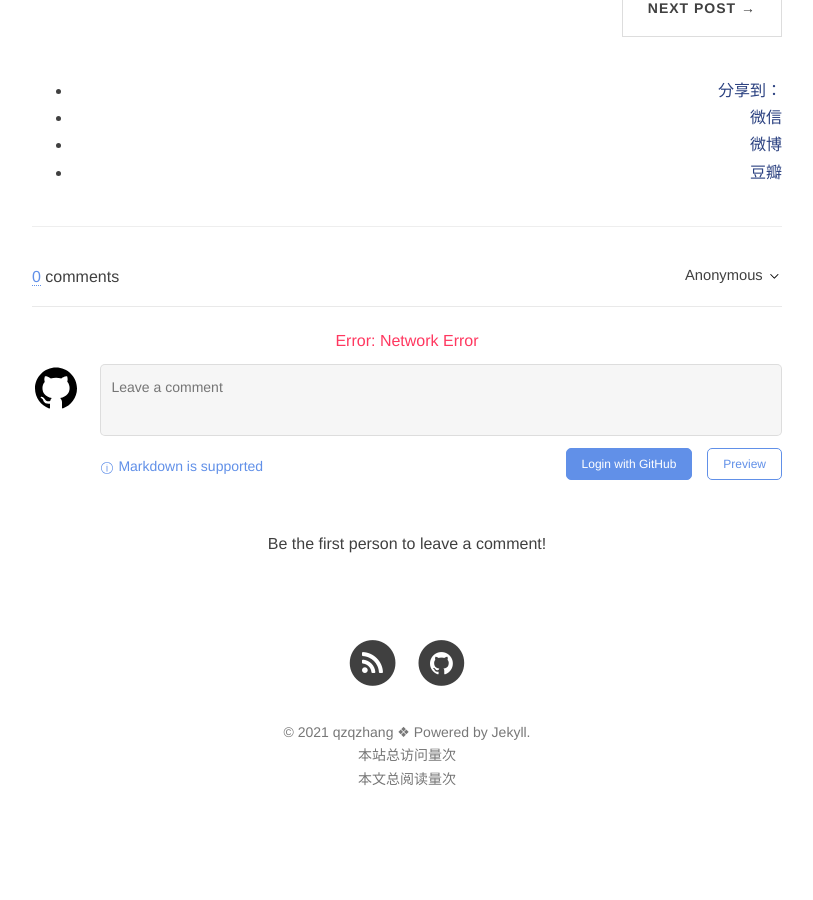
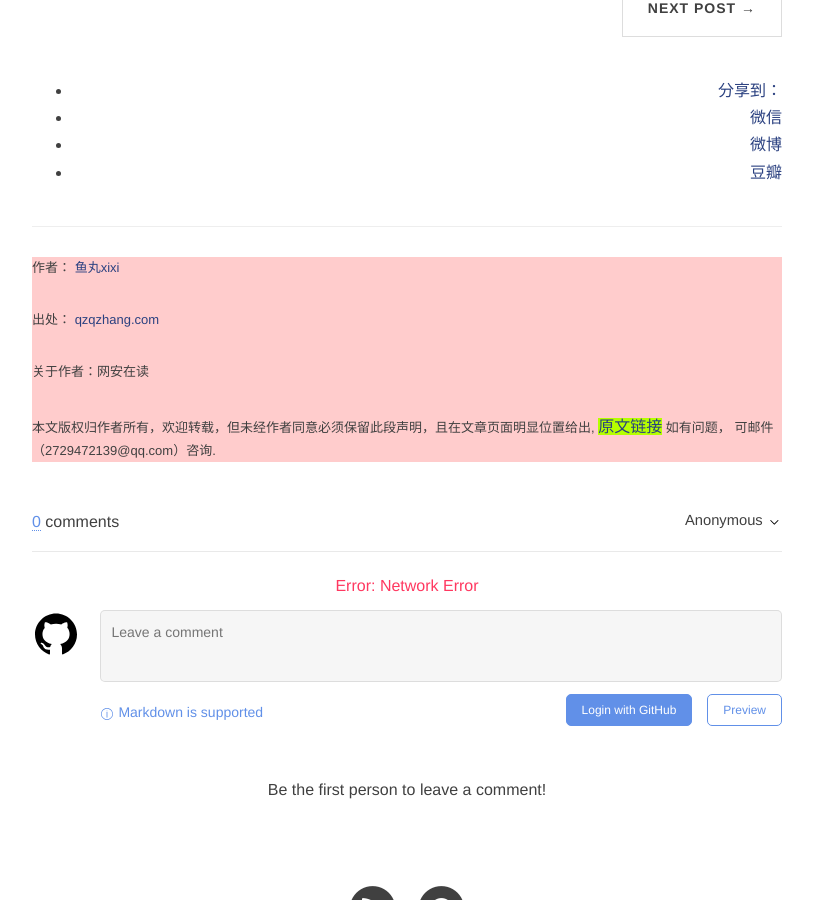
Before and after one commit to zzq-zq/zzq-zq.github.io, a Jekyll site: the page built from _posts/2021-08-03-hello.md, in a window 1280 px wide and 900 px high, scrolled down 554 px. Shown: the whole window, without its empty margins (233-1046 px from the left). Built offline with Jekyll 4.4.1, drawn with Linux system fonts in a browser that asks for light colours; nearby versions of some CDN libraries; comment, search, counter and statistics services are not loaded.

Commit message:
Update post.html

```diff
--- a/_layouts/post.html
+++ b/_layouts/post.html
@@ -94,6 +94,31 @@ layout: default
                 </div>
                 <!-- Duoshuo Share end-->
 
+<!-- 版权保护 -->
+<div style="background:#ffcccc; color:#0; font-size:small;">
+    <p >
+            作者：
+            <a href="qzqzhang.com">鱼丸xixi</a>
+    </p>
+    <p >
+            出处：
+            <a href="qzqzhang.com">qzqzhang.com</a>
+    </p>
+    <p >
+            关于作者：网安在读
+    </p>
+    <p >
+             本文版权归作者所有，欢迎转载，但未经作者同意必须保留此段声明，且在文章页面明显位置给出,
+             <a href="#" onclick="Curgo()" style="background:#b6ff00; color:#0; font-size:medium;">原文链接</a>
+             如有问题， 可邮件（2729472139@qq.com）咨询.
+    </p>
+    <script type="text/javascript">
+     function    Curgo()
+     {
+         window.open(window.location.href);
+     }
+    </script>
+</div>
 
                 <!-- 多说评论框 start -->
                 <div class="comment">
```
